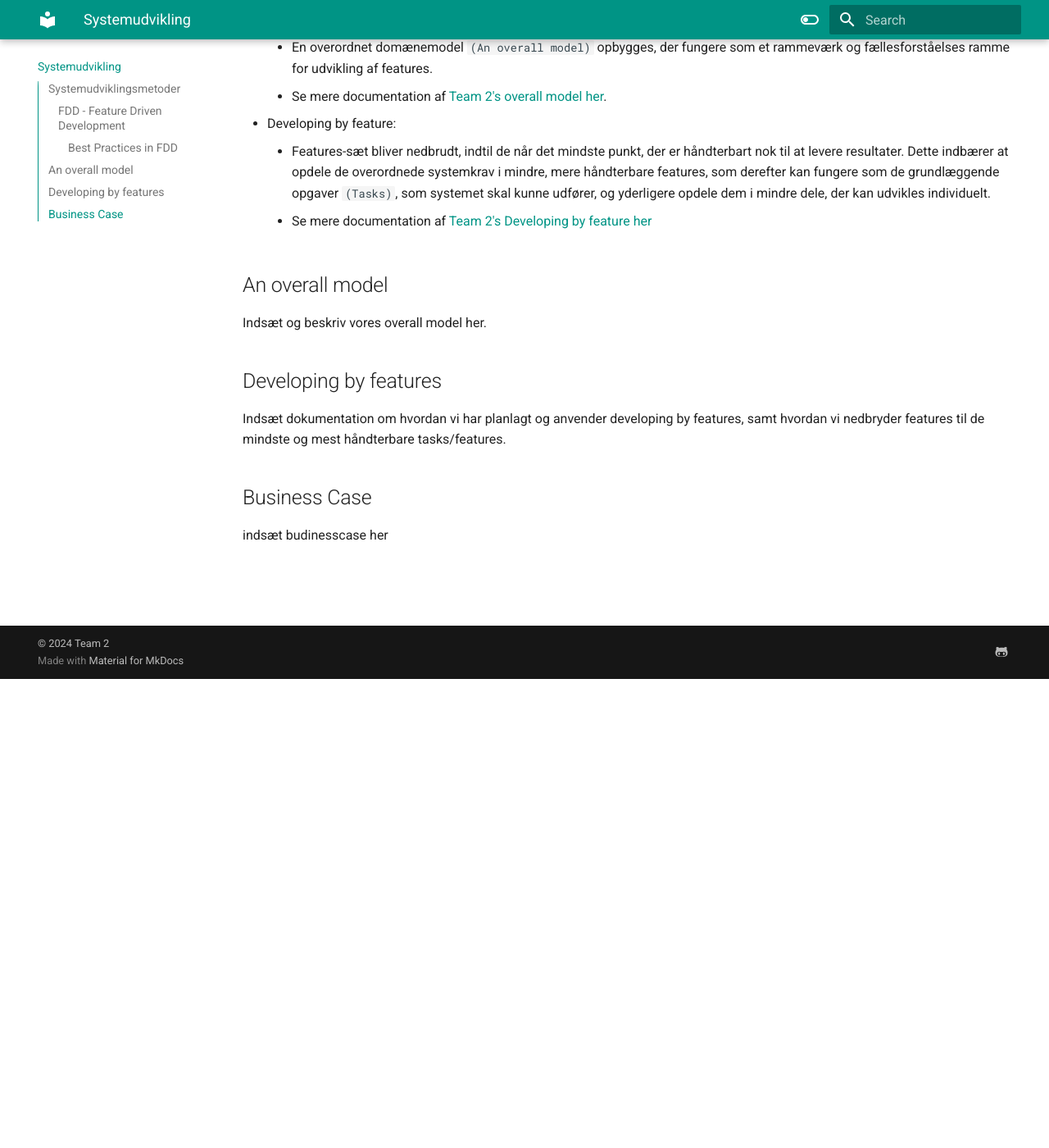
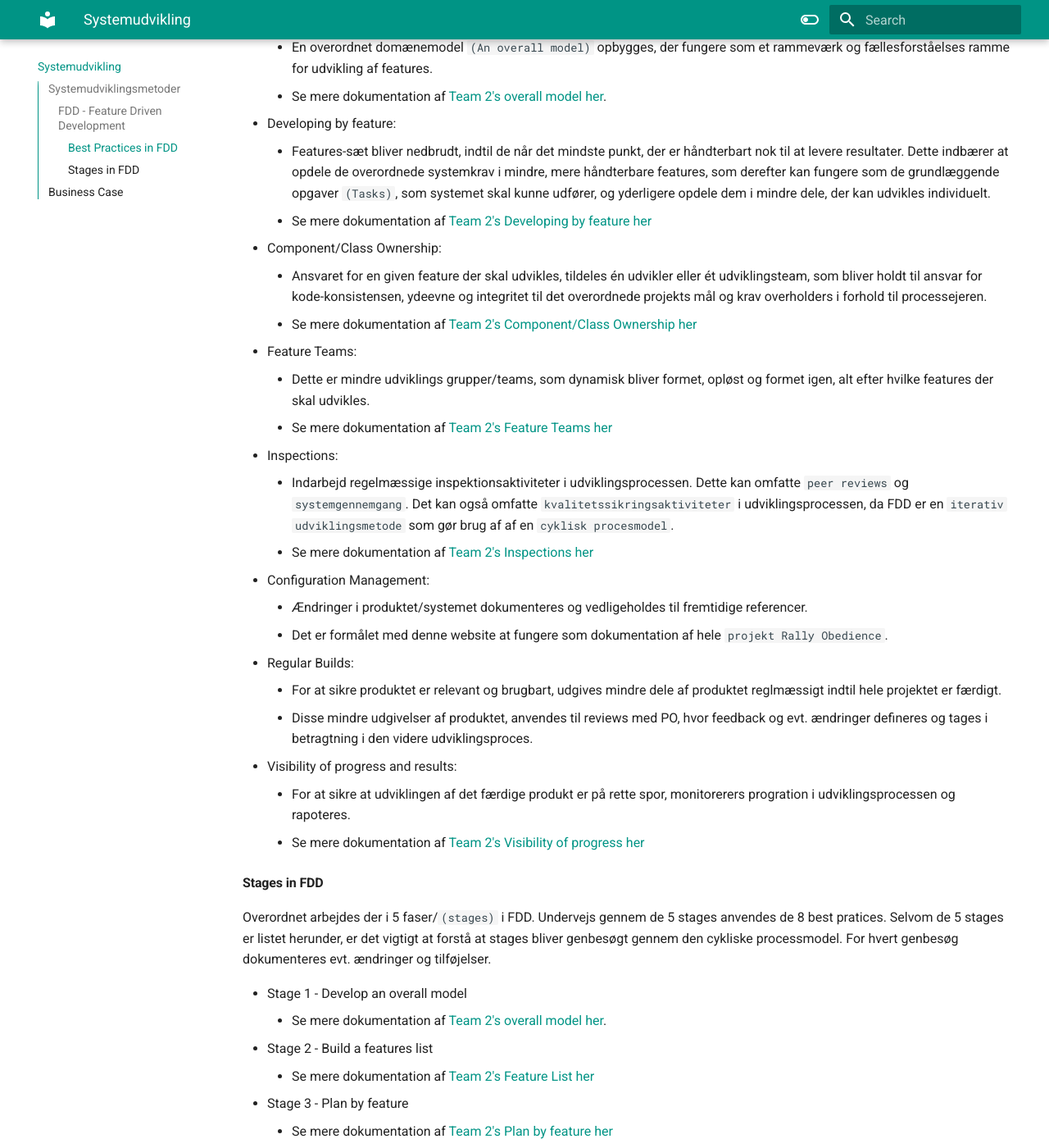
Before and after one commit to DMOoF23-Team2/3.Semester-Exam-Docs, an MkDocs documentation site: the page built from docs/systemudvikling.md, in a window 1280 px wide and 1400 px high, scrolled down 572 px. Shown: the whole window at 82% size. Built offline with MkDocs 1.6.1 and Material for MkDocs 9.7.7, drawn with Linux system fonts in a browser that asks for light colours; some of the changed text lies outside the part shown.

Commit message:
FDD template and notes created

```diff
--- a/docs/systemudvikling.md
+++ b/docs/systemudvikling.md
@@ -15,17 +15,43 @@ Der er 8 bedste praksis `(best pratices)` som bør benyttes når FDD anvendes so
 
 *   Domain object modeling:
     * En overordnet domænemodel `(An overall model)` opbygges, der fungere som et rammeværk og fællesforståelses ramme for udvikling af features.
-    * Se mere documentation af [Team 2's overall model her](#An-overall-model).
+    * Se mere dokumentation af [Team 2's overall model her](featureDrivenDevelopment.md#An-overall-model).
 *   Developing by feature:
     * Features-sæt bliver nedbrudt, indtil de når det mindste punkt, der er håndterbart nok til at levere resultater.
     Dette indbærer at opdele de overordnede systemkrav i mindre, mere håndterbare features, som derefter kan fungere som de grundlæggende opgaver `(Tasks)`, som systemet skal kunne udfører, og yderligere opdele dem i mindre dele, der kan udvikles individuelt.
-    * Se mere documentation af [Team 2's Developing by feature her](#Developing-by-feature)
+    * Se mere dokumentation af [Team 2's Developing by feature her](featureDrivenDevelopment.md#Developing-by-feature)
+*   Component/Class Ownership:
+    * Ansvaret for en given feature der skal udvikles, tildeles én udvikler eller ét udviklingsteam, som bliver holdt til ansvar for kode-konsistensen, ydeevne og integritet til det overordnede projekts mål og krav overholders i forhold til processejeren.
+    * Se mere dokumentation af [Team 2's Component/Class Ownership her](featureDrivenDevelopment.md#Component-class-ownership)
+*   Feature Teams:
+    * Dette er mindre udviklings grupper/teams, som dynamisk bliver formet, opløst og formet igen, alt efter hvilke features der skal udvikles.
+    * Se mere dokumentation af [Team 2's Feature Teams her](featureDrivenDevelopment.md#Component-class-ownership)
+*   Inspections:
+    * Indarbejd regelmæssige inspektionsaktiviteter i udviklingsprocessen. Dette kan omfatte `peer reviews` og `systemgennemgang`. Det kan også omfatte `kvalitetssikringsaktiviteter` i udviklingsprocessen, da FDD er en `iterativ udviklingsmetode` som gør brug af af en `cyklisk procesmodel`.
+    * Se mere dokumentation af [Team 2's Inspections her](featureDrivenDevelopment.md#inspections)
+*   Configuration Management:
+    * Ændringer i produktet/systemet dokumenteres og vedligeholdes til fremtidige referencer.
+    * Det er formålet med denne website at fungere som dokumentation af hele `projekt Rally Obedience`.
+*   Regular Builds:
+    * For at sikre produktet er relevant og brugbart, udgives mindre dele af produktet reglmæssigt indtil hele projektet er færdigt.
+    * Disse mindre udgivelser af produktet, anvendes til reviews med PO, hvor feedback og evt. ændringer defineres og tages i betragtning i den videre udviklingsproces.
+*   Visibility of progress and results:
+    * For at sikre at udviklingen af det færdige produkt er på rette spor, monitorerers progration i udviklingsprocessen og rapoteres.
+    * Se mere dokumentation af [Team 2's Visibility of progress her](featureDrivenDevelopment.md#visibility-of-progress)
 
-## An overall model {#An-overall-model}
-Indsæt og beskriv vores overall model her.
+#### Stages in FDD
+Overordnet arbejdes der i 5 faser/`(stages)` i FDD. Undervejs gennem de 5 stages anvendes de 8 best pratices. Selvom de 5 stages er listet herunder, er det vigtigt at forstå at stages bliver genbesøgt gennem den cykliske processmodel. For hvert genbesøg dokumenteres evt. ændringer og tilføjelser.
 
-## Developing by features {#Developing-by-feature}
-Indsæt dokumentation om hvordan vi har planlagt og anvender developing by features, samt hvordan vi nedbryder features til de mindste og mest håndterbare tasks/features.
+*   Stage 1 - Develop an overall model
+    * Se mere dokumentation af [Team 2's overall model her](featureDrivenDevelopment.md#An-overall-model).
+*   Stage 2 - Build a features list
+    * Se mere dokumentation af [Team 2's Feature List her](featureDrivenDevelopment.md#feature-list)
+*   Stage 3 - Plan by feature
+    * Se mere dokumentation af [Team 2's Plan by feature her](featureDrivenDevelopment.md#plan-by-feature)
+*   Stage 4 - Design by feature
+    * Se mere dokumentation af [Team 2's Design by features](featureDrivenDevelopment.md#design-by-feature)
+*   Stage 5 - Build by feature
+
 
 ## Business Case {#BusinessCase-section}
 indsæt budinesscase her
--- a/mkdocs.yml
+++ b/mkdocs.yml
@@ -1,5 +1,5 @@
 ---
-site_name: 3.Semester Exam project 'Rally Obedience' docs.
+site_name: Rally Obedience Docs.
 theme:
   name: material
   features:
```
Also changed, not shown: docs/featureDrivenDevelopment.md (added, +27 -0 lines).
